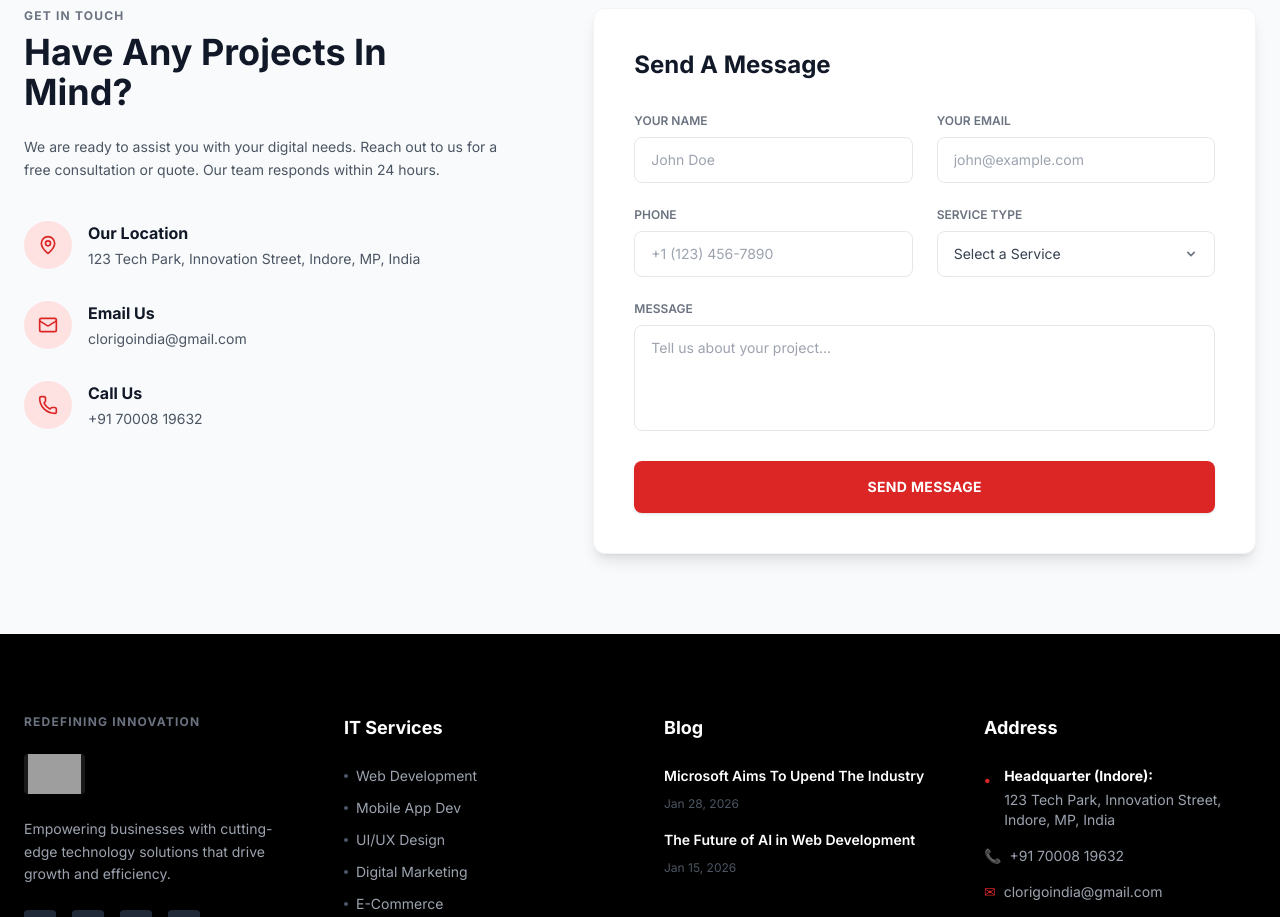
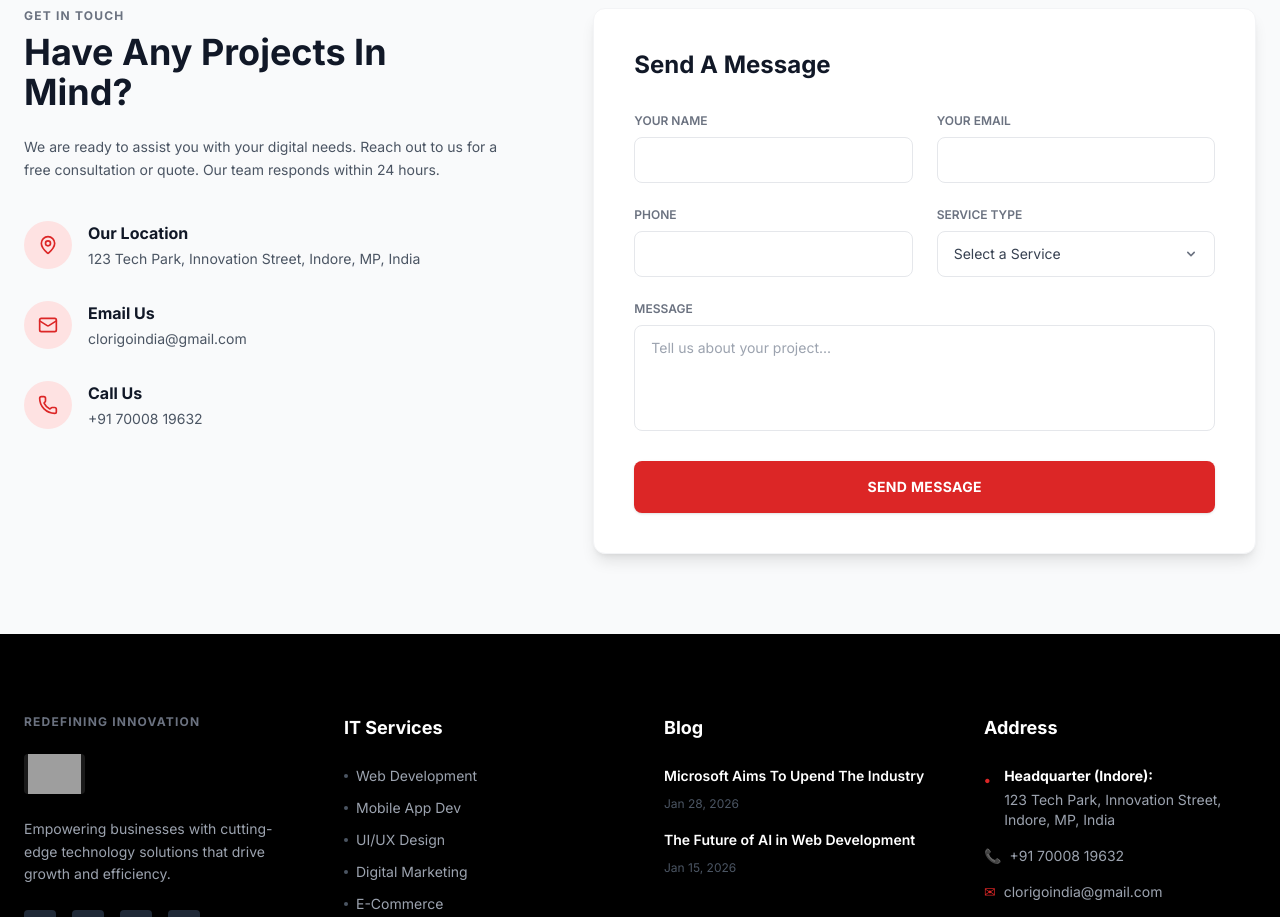
Before and after one commit to erkuldeepkushwah/Clorigo, a React (Vite) app in the folder clorigo/: page / in a window 1280 px wide. Shown: the part 4560-5477 px from the top of the page. Built offline with nearby package versions, Linux system fonts and the light colour scheme; grey boxes are pictures that could not be loaded.

Commit message:
Update Contact.tsx

```diff
--- a/clorigo/components/Contact.tsx
+++ b/clorigo/components/Contact.tsx
@@ -96,7 +96,7 @@ ${name}`;
                       required
                       value={formData.name}
                       onChange={handleChange}
-                      placeholder="John Doe"
+                      placeholder=""
                       className="w-full px-4 py-3 rounded-lg border border-gray-200 focus:border-primary focus:ring-1 focus:ring-primary outline-none transition-all text-sm"
                     />
                   </div>
@@ -108,7 +108,7 @@ ${name}`;
                       required
                       value={formData.email}
                       onChange={handleChange}
-                      placeholder="john@example.com"
+                      placeholder=""
                       className="w-full px-4 py-3 rounded-lg border border-gray-200 focus:border-primary focus:ring-1 focus:ring-primary outline-none transition-all text-sm"
                     />
                   </div>
@@ -122,7 +122,7 @@ ${name}`;
                       name="phone"
                       value={formData.phone}
                       onChange={handleChange}
-                      placeholder="+1 (123) 456-7890"
+                      placeholder=""
                       className="w-full px-4 py-3 rounded-lg border border-gray-200 focus:border-primary focus:ring-1 focus:ring-primary outline-none transition-all text-sm"
                     />
                   </div>
```
